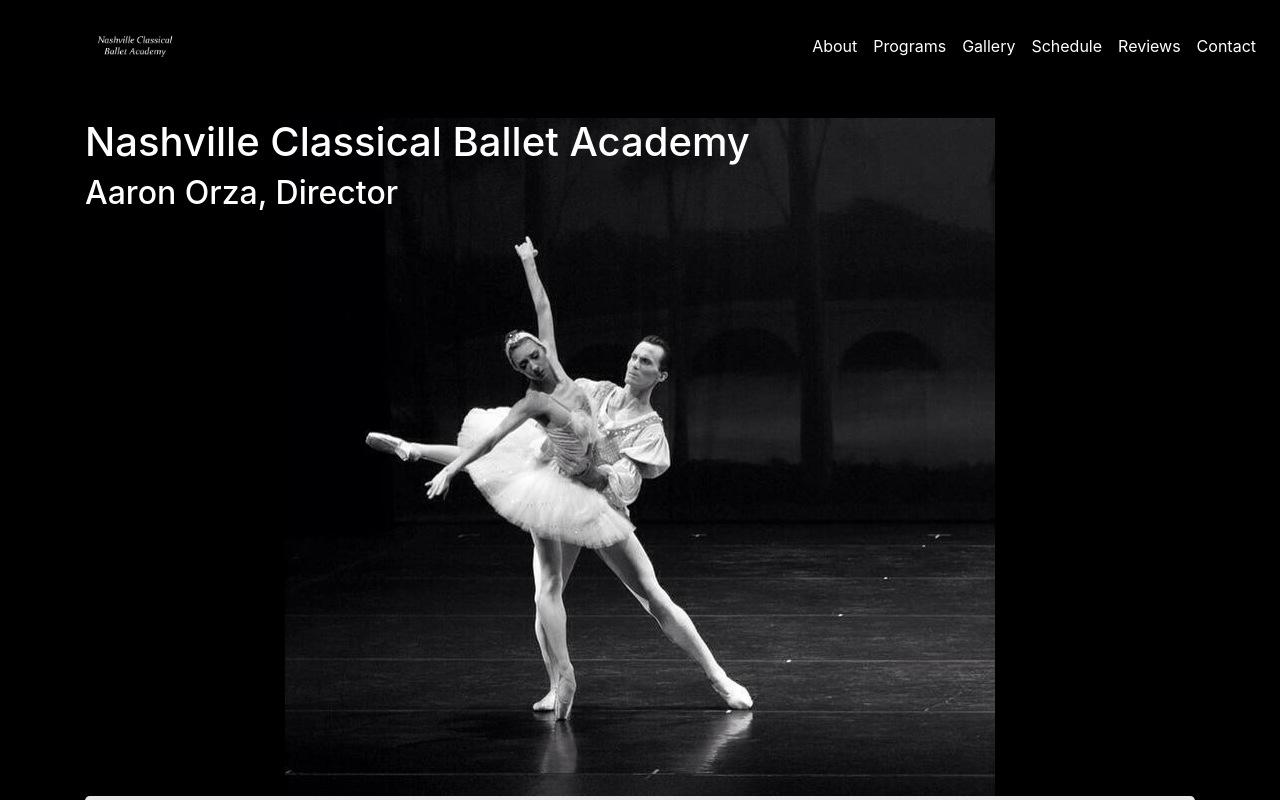
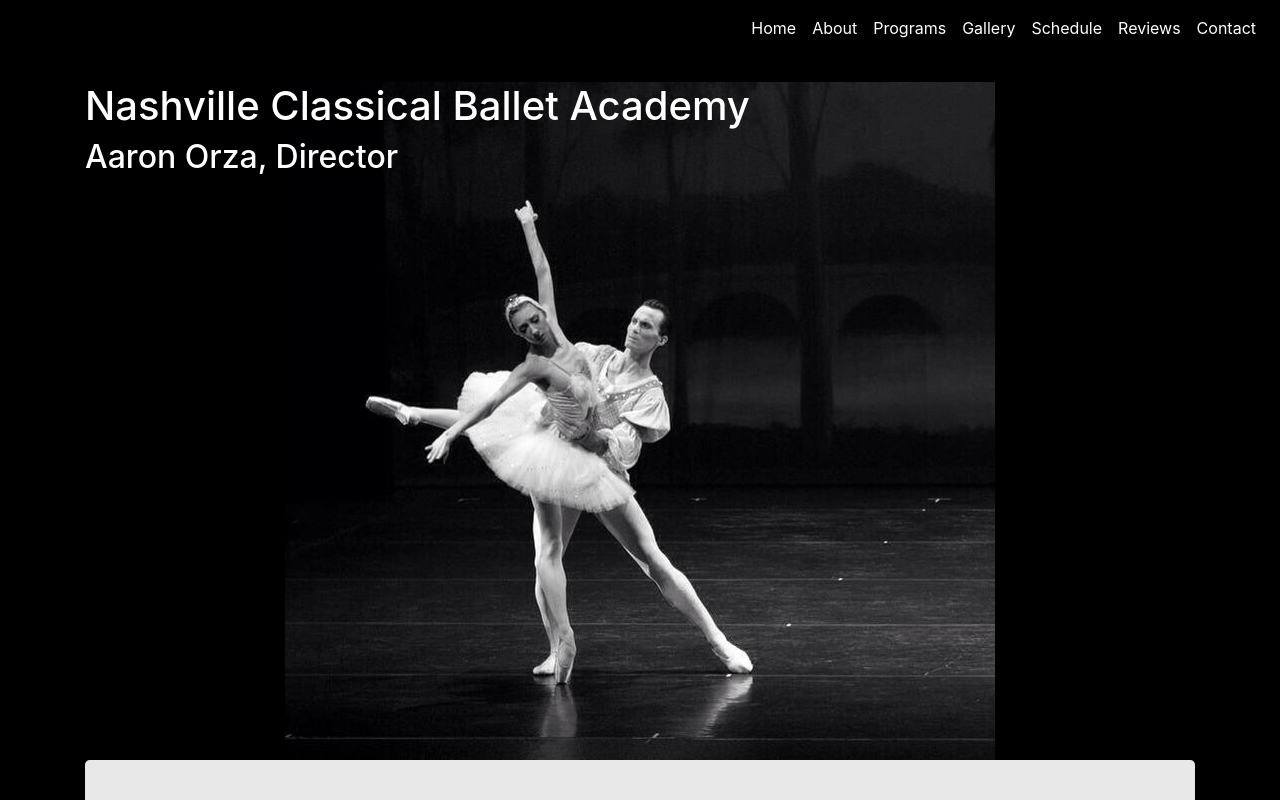
Before and after one commit to GrailsoftTechnologies/cp-ncba, a React (Create React App) app: page /gallery in a window 1280 px wide. Shown: the top 800 px of the page. Built offline with nearby package versions, Linux system fonts and the light colour scheme.

Commit message:
removed navbar logo, added home link

```diff
--- a/src/components/NavBar/index.js
+++ b/src/components/NavBar/index.js
@@ -29,11 +29,13 @@ class NavBar extends Component {
 			<div className="NavBar sticky-top">
 				<Navbar expand="md" className={this.props.className}>
 	        <NavbarBrand href={"#"}>
-	          <img id="NCBALogo" src={Logo} alt='NCBA logo'></img>
 	        </NavbarBrand>
 	        <NavbarToggler onClick={this.toggle}/>
 	        <Collapse isOpen={this.state.isOpen} navbar>
 	          <Nav className="ml-auto" navbar>
+							<NavItem>
+								<NavLink href={"#/"} onClick={this.toggle2} className="menuItem">Home</NavLink>
+							</NavItem>
 							<NavItem>
 								<NavLink href={"#/About"} onClick={this.toggle2} className="menuItem">About</NavLink>
 							</NavItem>
```
